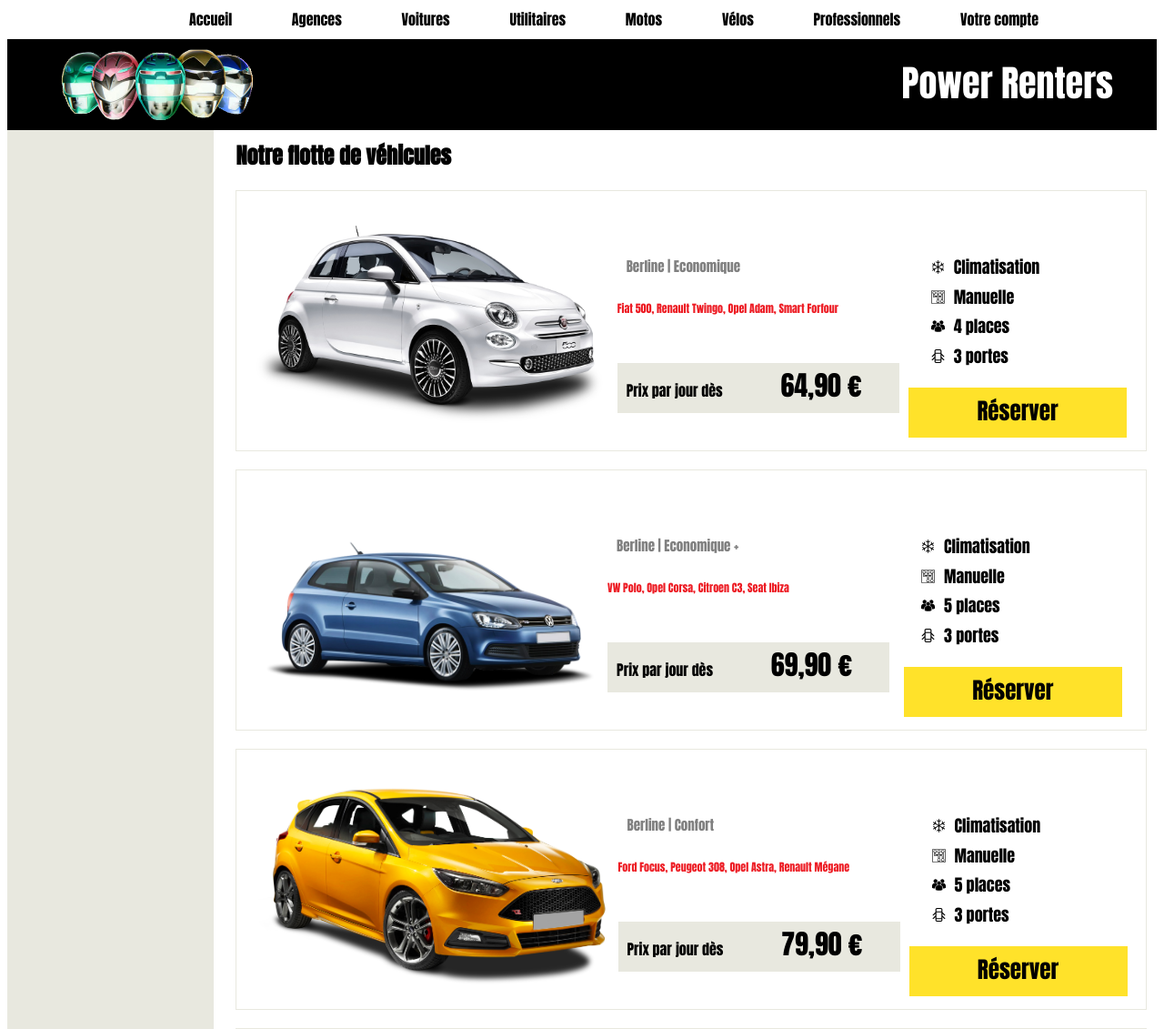
After one commit to Bjall/PowerRenters, a PHP site: page /liste_vehicules.html in a window 1280 px wide; the page is wider, and only the part inside the window is pictured. The commit adds this page. Shown: the top 1131 px of that part at 91% size. Run offline with PHP 8.4, Linux system fonts and the light colour scheme.

Commit message:
Partie Benoit

```diff
--- /dev/null
+++ b/liste_vehicules.html
@@ -0,0 +1,109 @@
+<!DOCTYPE html>
+<html>
+	<head>
+		<title>Power Renters - Location tous véhicules</title>
+		<meta charset="utf-8">
+		<link rel="stylesheet" href="style.css"/>
+		<link href="https://fonts.googleapis.com/css?family=Anton" rel="stylesheet">
+	</head>
+	<body>
+		<nav id="menuhaut">
+			<ul>
+				<li><a href="index.html" title="Page d'accueil">Accueil</a></li>
+				<li><a href="liste.html" title="Page liste">Agences</a></li>
+				<li><a href="fiche.html" title="Page formulaire">Voitures</a></li>
+				<li><a href="fiche.html" title="Page formulaire">Utilitaires</a></li>
+				<li><a href="fiche.html" title="Page formulaire">Motos</a></li>
+				<li><a href="fiche.html" title="Page formulaire">Vélos</a></li>
+				<li><a href="fiche.html" title="Page formulaire">Professionnels</a></li>
+				<li><a href="fiche.html" title="Page formulaire">Votre compte</a></li>
+			</ul>
+		</nav>
+
+		<div id="bandeau">
+			<ul class="listeb">
+				<li><img src="images/logonegatif.png" alt="image article" class="logo"/></li>
+		    	<li><p id="slogan">Power Renters</p></li>
+			</ul>
+		</div>
+
+		<div id="container">
+			<section class="liste_vehicule">
+				<h1>Notre flotte de véhicules</h1>
+
+				<article class="vehicule_fiche">
+					<img class="vehicule_left" src="images/fiat-500.png">
+					<div class="vehicule_middle">
+						<p><span id="categorie">Berline | Economique<span></p>
+						<p><span id="veh_exemples">Fiat 500, Renault Twingo, Opel Adam, Smart Forfour<span><p>
+						<p id="prix_par">Prix par jour dès <span id="prix">64,90 €</span><p>
+					</div>
+					<div class="vehicule_right">
+						<ul>
+							<li><img class="icone" src="icones/clim.svg">Climatisation</li>
+							<li><img class="icone" src="icones/gearbox.svg">Manuelle</li>
+							<li><img class="icone" src="icones/users.svg">4 places</li>
+							<li><img class="icone" src="icones/doors.svg">3 portes</li>
+						</ul>
+						<a href="http://www.google.fr">Réserver</a>
+					</div>
+				</article>
+
+				<article class="vehicule_fiche">
+					<img class="vehicule_left" src="images/polo.png">
+					<div class="vehicule_middle">
+						<p><span id="categorie">Berline | Economique +<span></p>
+						<p><span id="veh_exemples">VW Polo, Opel Corsa, Citroen C3, Seat Ibiza<span><p>
+						<p id="prix_par">Prix par jour dès <span id="prix">69,90 €</span><p>
+					</div>
+					<div class="vehicule_right">
+						<ul>
+							<li><img class="icone" src="icones/clim.svg">Climatisation</li>
+							<li><img class="icone" src="icones/gearbox.svg">Manuelle</li>
+							<li><img class="icone" src="icones/users.svg">5 places</li>
+							<li><img class="icone" src="icones/doors.svg">3 portes</li>
+						</ul>
+						<a href="http://www.google.fr">Réserver</a>
+					</div>
+				</article>
+
+				<article class="vehicule_fiche">
+					<img class="vehicule_left" src="images/ford-focus.png">
+					<div class="vehicule_middle">
+						<p><span id="categorie">Berline | Confort<span></p>
+						<p><span id="veh_exemples">Ford Focus, Peugeot 308, Opel Astra, Renault Mégane<span><p>
+						<p id="prix_par">Prix par jour dès <span id="prix">79,90 €</span><p>
+					</div>
+					<div class="vehicule_right">
+						<ul>
+							<li><img class="icone" src="icones/clim.svg">Climatisation</li>
+							<li><img class="icone" src="icones/gearbox.svg">Manuelle</li>
+							<li><img class="icone" src="icones/users.svg">5 places</li>
+							<li><img class="icone" src="icones/doors.svg">3 portes</li>
+						</ul>
+						<a href="http://www.google.fr">Réserver</a>
+					</div>
+				</article>
+
+				<article class="vehicule_fiche">
+					<img class="vehicule_left" src="images/sprinter.png">
+					<div class="vehicule_middle">
+						<p><span id="categorie">Utilitaire 10 m3<span></p>
+						<p><span id="veh_exemples">Mercedes Sprinter, Renault Master, Fiat Ducato<span><p>
+						<p id="prix_par">Prix par jour dès <span id="prix">49,90 €</span><p>
+					</div>
+					<div class="vehicule_right">
+						<ul>
+							<li><img class="icone" src="icones/users.svg">3 places</li>
+							<li><img class="icone" src="icones/gearbox.svg">Manuelle</li>
+							<li><img class="icone" src="icones/box.svg">10 m3</li>
+							<li><img class="icone" src="icones/weight.svg">1180 Kg</li>
+						</ul>
+						<a href="http://www.google.fr">Réserver</a>
+					</div>
+				</article>
+			</section>
+		</div>
+
+	</body>
+</html>
--- a/style.css
+++ b/style.css
@@ -1,4 +1,6 @@
-
+html{
+    border:0;
+}
 
 /* première bande noire en haut*/
 #bandeau {
@@ -227,3 +229,155 @@ justify-content: flex-start;
 #calendartwo {
 	font-family: 'Roboto', sans-serif;
 }
+
+/* ----- CSS partie Benoit ------- */
+
+#container{
+    width:1503px;
+    background-color:#E8E8DF;
+    margin:auto;
+    font-family: 'Anton', sans-serif;
+    font-size:1em;
+}
+
+.liste_vehicule{
+    width:1050px;
+    background-color:white;
+    margin:auto;
+}
+
+.liste_vehicule>h1{
+    margin:0px 0px 10px 25px;
+    padding-top: 10px;
+}
+
+.vehicule_fiche{
+    height:285px;
+    width:1000px;
+    background-color:white;
+    margin:auto;
+    margin-top:20px;
+    display:flex;
+    border: solid 1px #E8E8DF;
+    font-size:18px;
+}
+
+.vehicule_left{
+    height:245px;
+    width:400px;
+    margin:20px 0px 20px 20px;
+}
+
+.vehicule_middle{
+    width:300px;
+    margin-top:50px;
+}
+
+#categorie{
+    font-size:15px;
+    color:grey;
+    padding-left:10px;
+}
+
+#prix_par{
+    margin-top:49px;
+    background-color:#E8E8DF;
+    width:300px;
+    padding-left:10px;
+    padding-top: 2px;
+    height: 53px;
+    font-size:16px;
+}
+
+#prix{
+    margin-left:60px;
+    font-size:30px;
+}
+
+.vehicule_right{
+    width:300px;
+    margin-top:50px;
+    line-height: 180%;
+}
+
+.vehicule_right ul{
+    list-style:none;
+}
+
+.icone{
+    height:15px;
+    width:15px;
+    margin-right:10px;
+}
+
+.vehicule_right a{
+    display:block;
+    background-color:#FFE22A;
+    width:240px;
+    height:45px;
+    text-decoration:none;
+    text-align:center;
+    padding-top:10px;
+    color:black;
+    font-size:25px;
+    margin:auto;
+}
+
+.vehicule_right a:hover{
+    background-color:#FFE750;
+}
+
+.fiche{
+    display:flex;
+}
+
+.fiche_photo{
+    height:245px;
+    width:400px;
+}
+
+.fiche_details{
+    margin-left:20px;
+}
+
+#veh_nom{
+    margin-top:80px;
+    font-size:35px;
+    margin-bottom:0;
+}
+
+#veh_exemples{
+    font-size:12px;
+    color:#ED1C24;
+    margin-top:0;
+}
+
+#prix_veh{
+    margin-top:20px;
+}
+
+#tarif{
+    font-size:35px;
+    margin-left:20px;
+}
+
+.myform_fiche{
+    background-color:rgba(0,0,0,0.7) ;
+    width:90%;
+    text-align: justify;
+    margin:auto;
+    padding: 30px;
+    line-height: 10px;
+    color:white;
+    display:flex;
+    flex-direction: row;
+    font-family: 'Roboto', sans-serif;
+}
+
+#form_part{
+    width:50px;
+}
+
+.formsecondinput{
+    width:100px;
+}
```
Also changed, not shown: fiche_vehicule.html (added, +50 -0 lines), icones/box.svg (added), icones/clim.svg (added), icones/doors.svg (added), icones/gearbox.svg (added), icones/users.svg (added), icones/weight.svg (added), images/Audi-A1-Car-PNG-Image.png (added), images/PNGPIX-COM-Citroen-DS-Inside-Brown-Car-PNG-Image.png (added), images/PNGPIX-COM-Orange-Opel-Mokka-Car-PNG-Image.png (added), images/fiat-500.png (added), images/ford-focus.png (added), images/logonegatif.png (added), images/polo.png (added), 1 other file.
